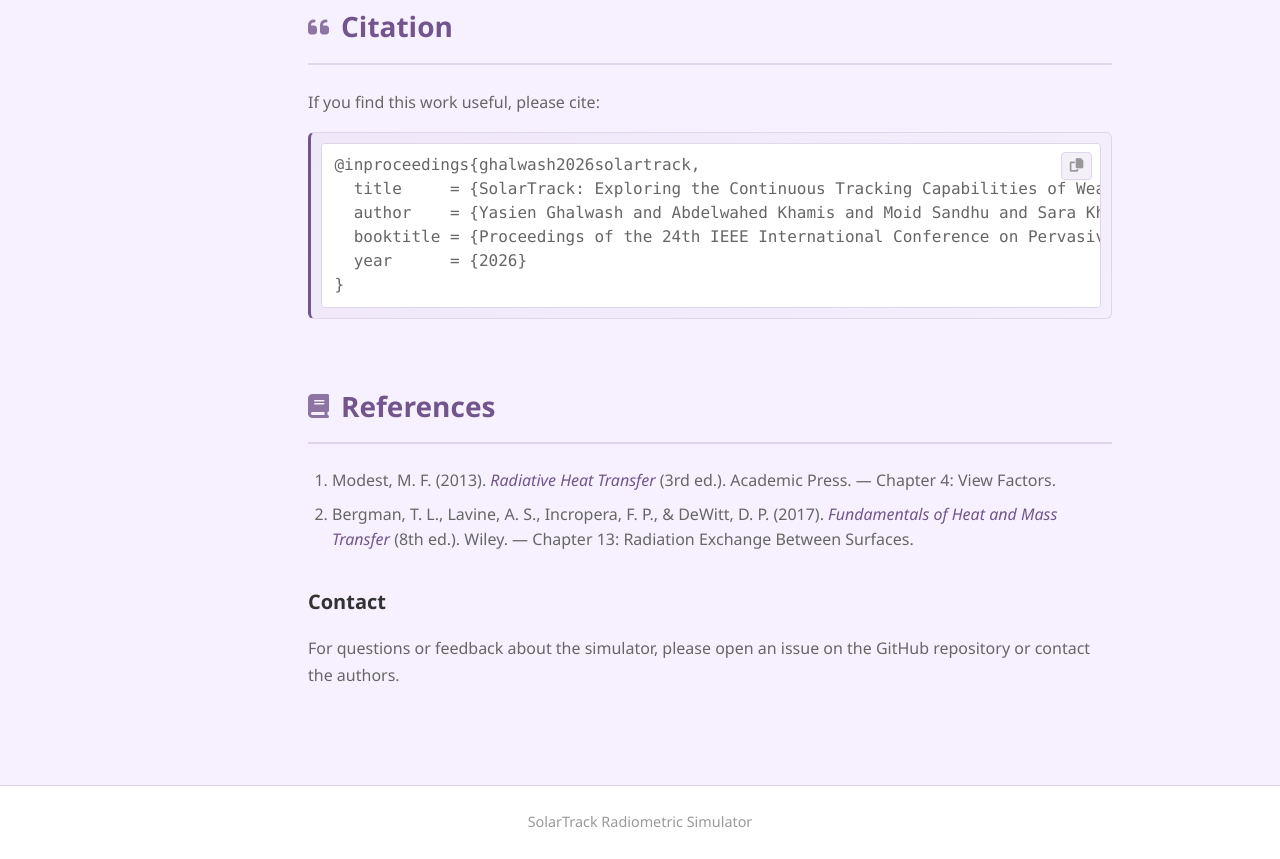
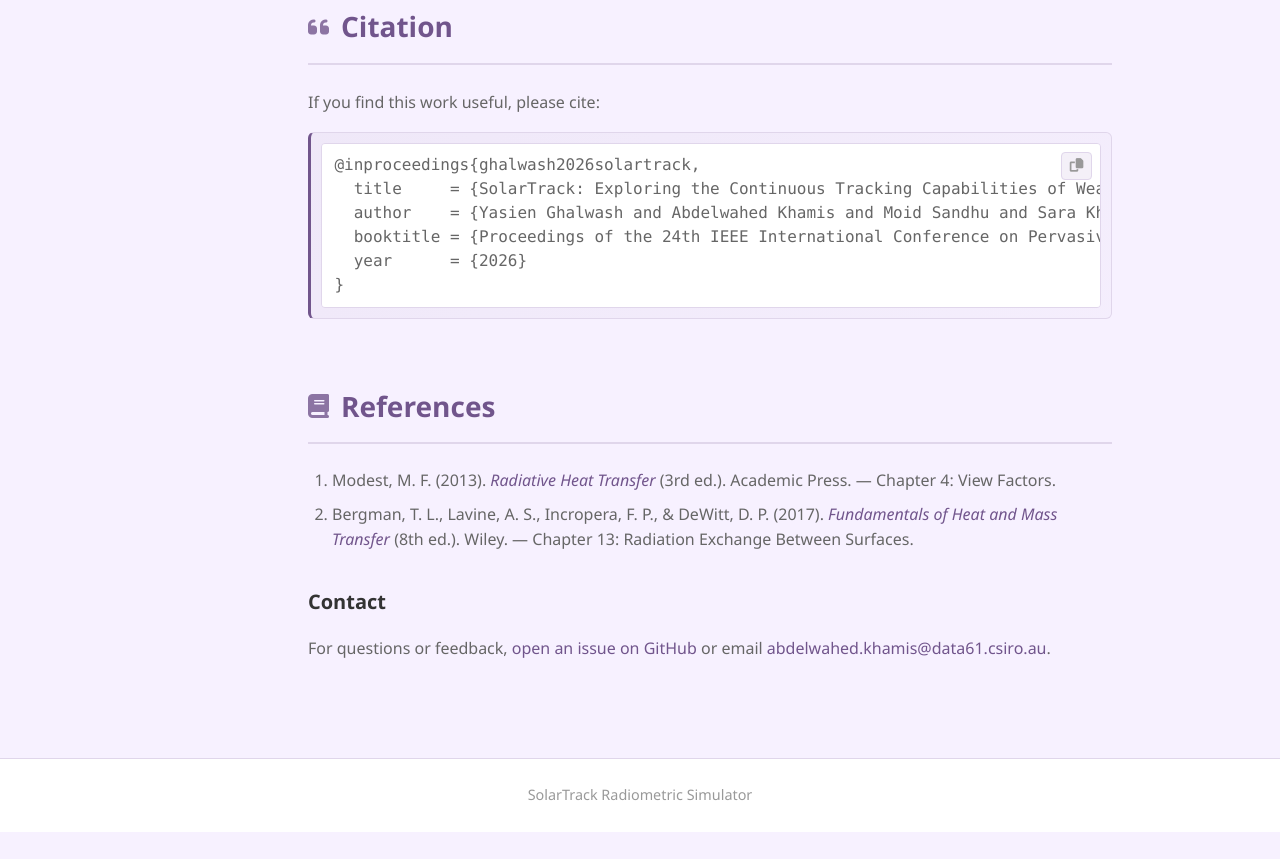
Before and after one commit to solar-track/solar-track.github.io, a website: page public/help.html in a window 1280 px wide. Shown: the part 10228-11087 px from the top of the page. After the commit the page ends 11060 px from the top, so only its background shows below. Drawn offline with nearby package versions, Linux system fonts and the light colour scheme.

Commit message:
Add proper links to Contact section in References

```diff
--- a/public/help.html
+++ b/public/help.html
@@ -798,8 +798,8 @@
 
                     <h3>Contact</h3>
                     <p>
-                        For questions or feedback about the simulator, please open an issue on the
-                        GitHub repository or contact the authors.
+                        For questions or feedback, <a href="https://github.com/solar-track/solar-track.github.io/issues" target="_blank">open an issue on GitHub</a>
+                        or email <a href="mailto:abdelwahed.khamis@data61.csiro.au">abdelwahed.khamis@data61.csiro.au</a>.
                     </p>
                 </section>
             </main>
```
